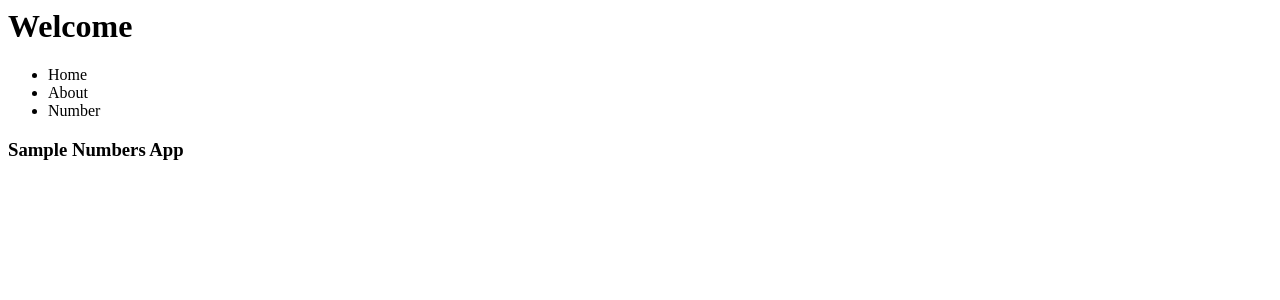
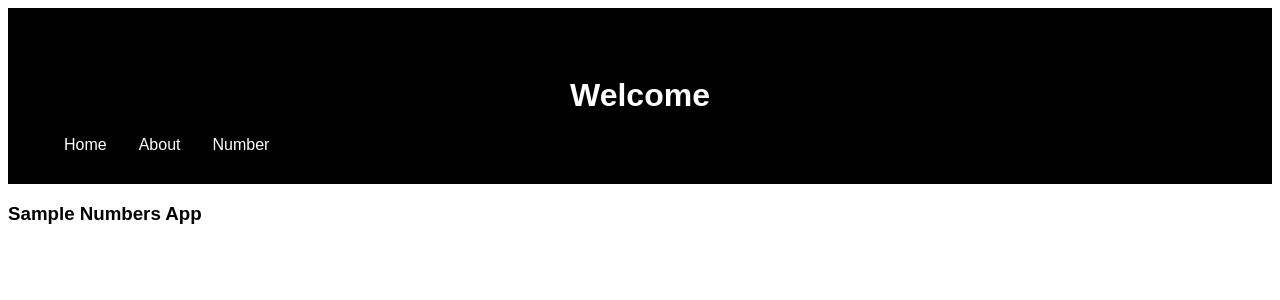
Before and after one commit to samuelpbowman/volhacks_sample_app, a Django app: page /sample/ in a window 1280 px wide. Shown: the top 300 px of the page. Run offline with Django 3.2, Linux system fonts and the light colour scheme.

Commit message:
fixed style issues

```diff
--- a/sample/static/style.css
+++ b/sample/static/style.css
@@ -1,7 +1,12 @@
+body {
+    font-family: sans-serif;
+}
+
 .top-level {
     background-color: black;
     color: white;
-    font-family: sans-serif;
+    padding-top: 3em;
+    padding-bottom: 3em;
 }
 
 .top-level h1 {
@@ -9,9 +14,29 @@
 }
 
 .top-bar > ul {
+    display: block;
     list-style-type: none;
 }
 
 .top-bar > ul li {
-    float: left
+    float: left;
+    margin-left: 0.5em;
+    padding-left: 0.5em;
+    margin-right: 0.5em;
+    padding-right: 0.5em;
 }
+
+.top-bar > ul li:hover {
+    float: left;
+    margin-left: 0.5em;
+    padding-left: 0.5em;
+    margin-right: 0.5em;
+    padding-right: 0.5em;
+    color: black;
+    background-color: white;
+}
+
+.top-bar a {
+    text-decoration: none;
+    color: white;
+}
--- a/sample/templates/base.html
+++ b/sample/templates/base.html
@@ -1,11 +1,13 @@
-<body>
+{% load static %}
+<link rel="stylesheet" type="text/css" href="{% static 'style.css' %}">
+
 <div class="top-level">
     <h1>Welcome</h1>
     <nav class="top-bar">
         <ul>
-                <li>Home</li>
-                <li>About</li>
-                <li>Number</li>
+            <li><a href="{% url 'index' %}">Home</a></li>
+            <li><a href="{% url 'about' %}">About</a></li>
+            <li><a href="{% url 'number' %}">Number</a></li>
         </ul>
     </nav>
 </div>
@@ -17,4 +19,3 @@
     {% block number %}
     {% endblock %}
 </div>
-</body>
--- a/sample/urls.py
+++ b/sample/urls.py
@@ -5,5 +5,5 @@ from . import views
 urlpatterns = [
     path('', views.index, name='index'),
     path('about', views.about, name='about'),
-    path('number', views.give_me_a_number, name='random number')
+    path('number', views.give_me_a_number, name='number')
 ]
```
Lines whose indentation alone changed are shown as unchanged.
